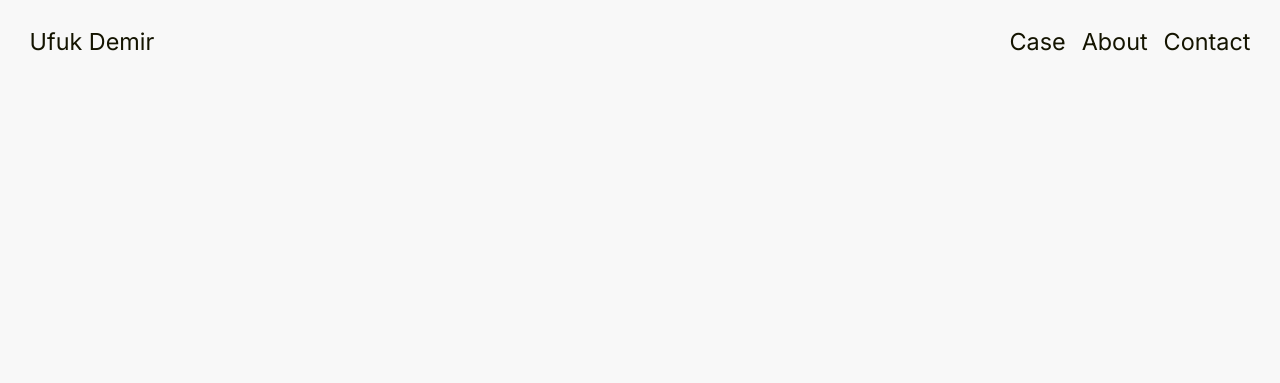
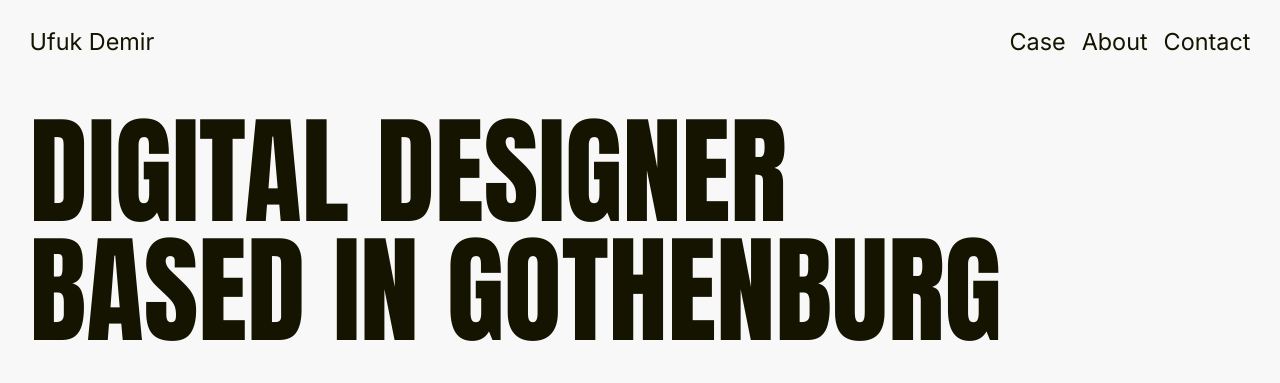
Before and after one commit to jenswaern/ufuk-portfolio, a plain HTML site: page index.html in a window 1280 px wide. Drawn offline with Linux system fonts and the light colour scheme.

Commit message:
Bygg rubriksektionen
- "Digital Designer based in Gothenburg" som <h1> i Anton med
  versaler, kolumn 1–10 på desktop och hela bredden på mobil.
- Raderna låses som i Figma från 48em, så att bredare skärmar
  inte bryter annorlunda.
- Rubriken krymper med skärmen under 375 px så att
  "GOTHENBURG" inte bryts mitt i ordet.
- Tokens avrundade så att värdena blir exakta vid 375 och 1440 px.

Co-Authored-By: Claude Opus 5.5 <noreply@anthropic.com>

```diff
--- a/css/components.css
+++ b/css/components.css
@@ -100,3 +100,26 @@
     display: none;
   }
 }
+
+/* ---------- Rubriksektion (Figma: "Title Section") ---------- */
+
+/* Mobil: hela bredden (6 kolumner). Desktop: kolumn 1–10. */
+.title-section__heading {
+  grid-column: 1 / -1;
+  text-transform: uppercase;
+}
+
+@media (min-width: 48em) {
+  .title-section__heading {
+    grid-column: 1 / span 10;
+  }
+
+  /*
+    Raderna som i Figma: "Digital Designer" / "based in Gothenburg".
+    Utan detta hamnar "based in" på första raden när skärmen är bredare än
+    1440 px. På smalare desktop kan andra raden fortfarande brytas.
+  */
+  .title-section__line {
+    display: block;
+  }
+}
--- a/css/tokens.css
+++ b/css/tokens.css
@@ -11,6 +11,8 @@
 
   Så blir värdet exakt mobilvärdet vid 375 px och exakt desktopvärdet vid
   1440 px. Intercept står i rem så att texten följer webbläsarens textstorlek.
+  Intercept är avrundat uppåt en aning, så att max-värdet slår till exakt vid
+  1440 px (annars avrundar webbläsaren t.ex. 31,9999 px nedåt).
 
   Det som inte kan skala (färger, antal kolumner) byter vid brytpunkten 48em
   (768 px), samma brytpunkt som layouten byter vid.
@@ -29,18 +31,22 @@
 
   /* Grid: 16 → 32 px */
   --grid-columns: 6; /* mobil */
-  --grid-margin: clamp(1rem, 0.6479rem + 1.5023vw, 2rem);
-  --grid-gap: clamp(1rem, 0.6479rem + 1.5023vw, 2rem);
+  --grid-margin: clamp(1rem, 0.6479rem + 1.502347vw, 2rem);
+  --grid-gap: clamp(1rem, 0.6479rem + 1.502347vw, 2rem);
 
   /* Hörnradie: 4 → 8 px. Heter "croner/radius" i Figma. */
-  --corner-radius: clamp(0.25rem, 0.162rem + 0.3756vw, 0.5rem);
+  --corner-radius: clamp(0.25rem, 0.162rem + 0.375587vw, 0.5rem);
 
   /* Textstorlekar */
-  --text-heading: clamp(4rem, 2.5916rem + 6.0094vw, 8rem); /* 64 → 128 px */
-  --text-subheading: clamp(1.5rem, 1.3239rem + 0.7512vw, 2rem); /* 24 → 32 px */
-  --text-body: clamp(1.25rem, 1.162rem + 0.3756vw, 1.5rem); /* 20 → 24 px */
-  --text-link-sm: clamp(1.25rem, 1.162rem + 0.3756vw, 1.5rem); /* 20 → 24 px */
-  --text-link-lg: clamp(2rem, 1.6479rem + 1.5023vw, 3rem); /* 32 → 48 px */
+  /*
+    64 → 128 px. Under 375 px krymper rubriken i samma takt som skärmen
+    (64 / 375 = 17,066667vw), annars bryts "GOTHENBURG" mitt i ordet.
+  */
+  --text-heading: min(clamp(4rem, 2.5916rem + 6.00939vw, 8rem), 17.066667vw);
+  --text-subheading: clamp(1.5rem, 1.324rem + 0.751174vw, 2rem); /* 24 → 32 px */
+  --text-body: clamp(1.25rem, 1.162rem + 0.375587vw, 1.5rem); /* 20 → 24 px */
+  --text-link-sm: clamp(1.25rem, 1.162rem + 0.375587vw, 1.5rem); /* 20 → 24 px */
+  --text-link-lg: clamp(2rem, 1.6479rem + 1.502347vw, 3rem); /* 32 → 48 px */
 }
 
 @media (min-width: 48em) {
--- a/index.html
+++ b/index.html
@@ -44,7 +44,13 @@
     </header>
 
     <main>
-      <!-- Steg 3: Rubriksektion -->
+      <section class="title-section grid">
+        <h1 class="title-section__heading heading">
+          <span class="title-section__line">Digital Designer</span>
+          <span class="title-section__line">based in Gothenburg</span>
+        </h1>
+      </section>
+
       <!-- Steg 4: Textsektion -->
       <!-- Steg 5: Galleri -->
       <!-- Steg 6: Kompetenser -->
```
Also changed, not shown: 1 other file.
